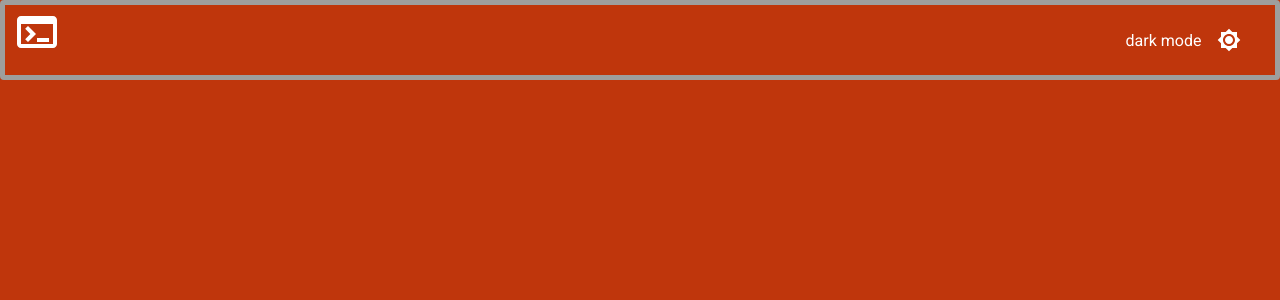
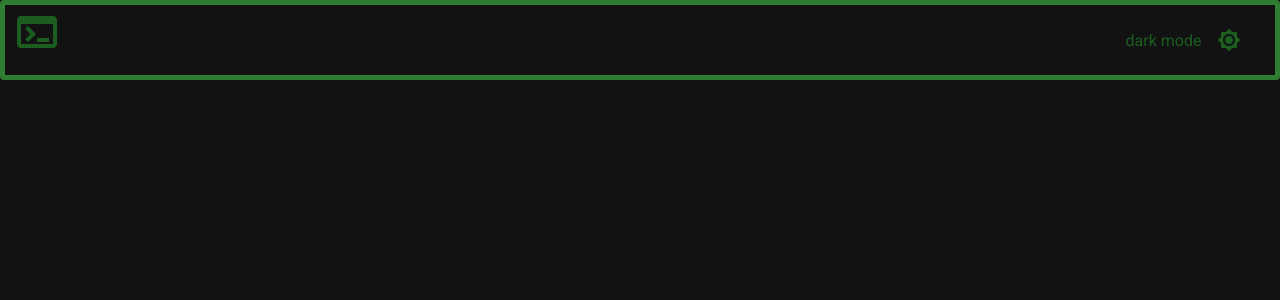
Before and after one commit to tarekel96/Portfolio_App, a Next.js app in the folder next-portfolio/: page / in a window 1280 px wide. Shown: the top 300 px of the page. Built offline with nearby package versions, Linux system fonts and the light colour scheme.

Commit message:
implemented green for dark mode

```diff
--- a/next-portfolio/styles/theme.js
+++ b/next-portfolio/styles/theme.js
@@ -1,19 +1,10 @@
-import { amber, grey, deepOrange } from '@mui/material/colors';
+import { amber, grey, deepOrange, green } from '@mui/material/colors';
 export const getDesignTokens = (mode) => ({
 	palette: {
 		mode,
 		...(mode === 'light'
 			? {
 					// palette values for light mode
-					primary: amber,
-					divider: amber[200],
-					text: {
-						primary: grey[900],
-						secondary: grey[800]
-					}
-				}
-			: {
-					// palette values for dark mode
 					primary: deepOrange,
 					divider: deepOrange[700],
 					background: {
@@ -24,6 +15,15 @@ export const getDesignTokens = (mode) => ({
 						primary: '#fff',
 						secondary: grey[500]
 					}
+				}
+			: {
+					// palette values for dark mode
+					primary: green,
+					divider: green[200],
+					text: {
+						primary: green[900],
+						secondary: green[800]
+					}
 				})
 	}
 });
```
